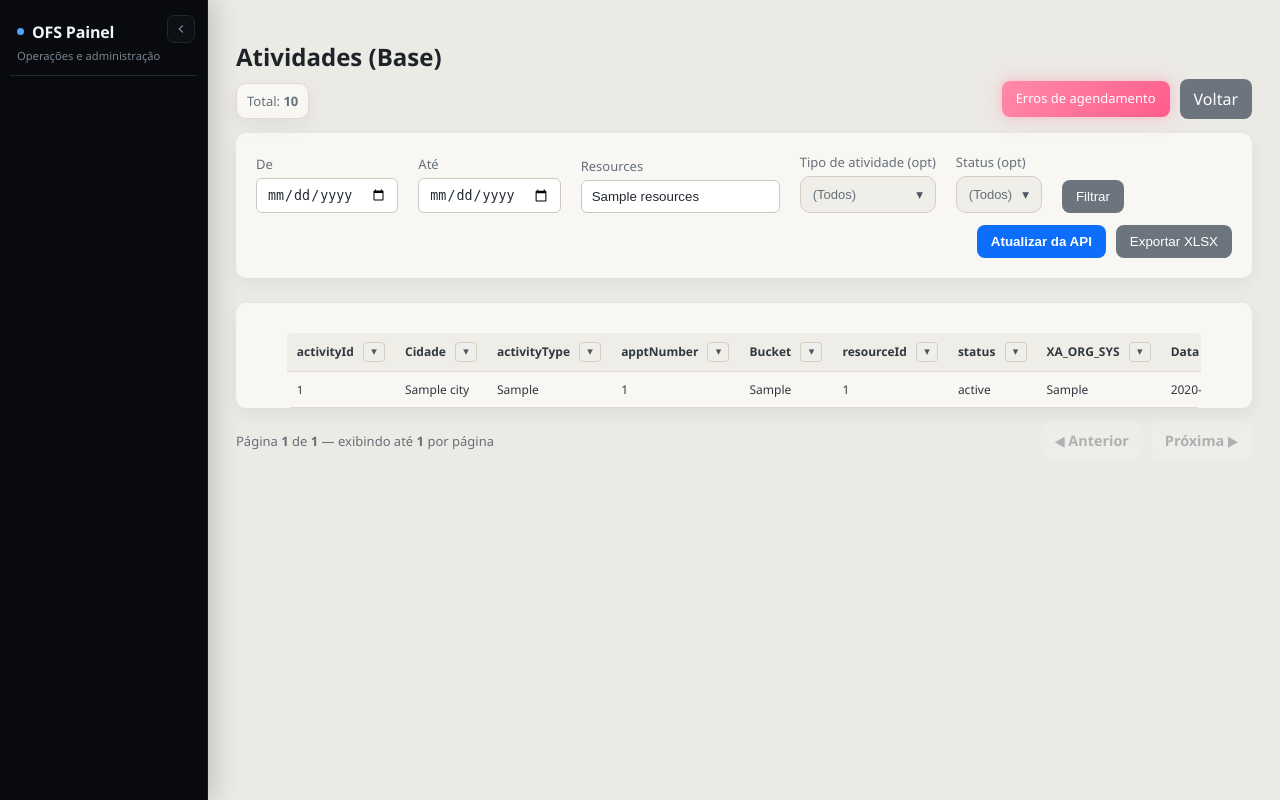
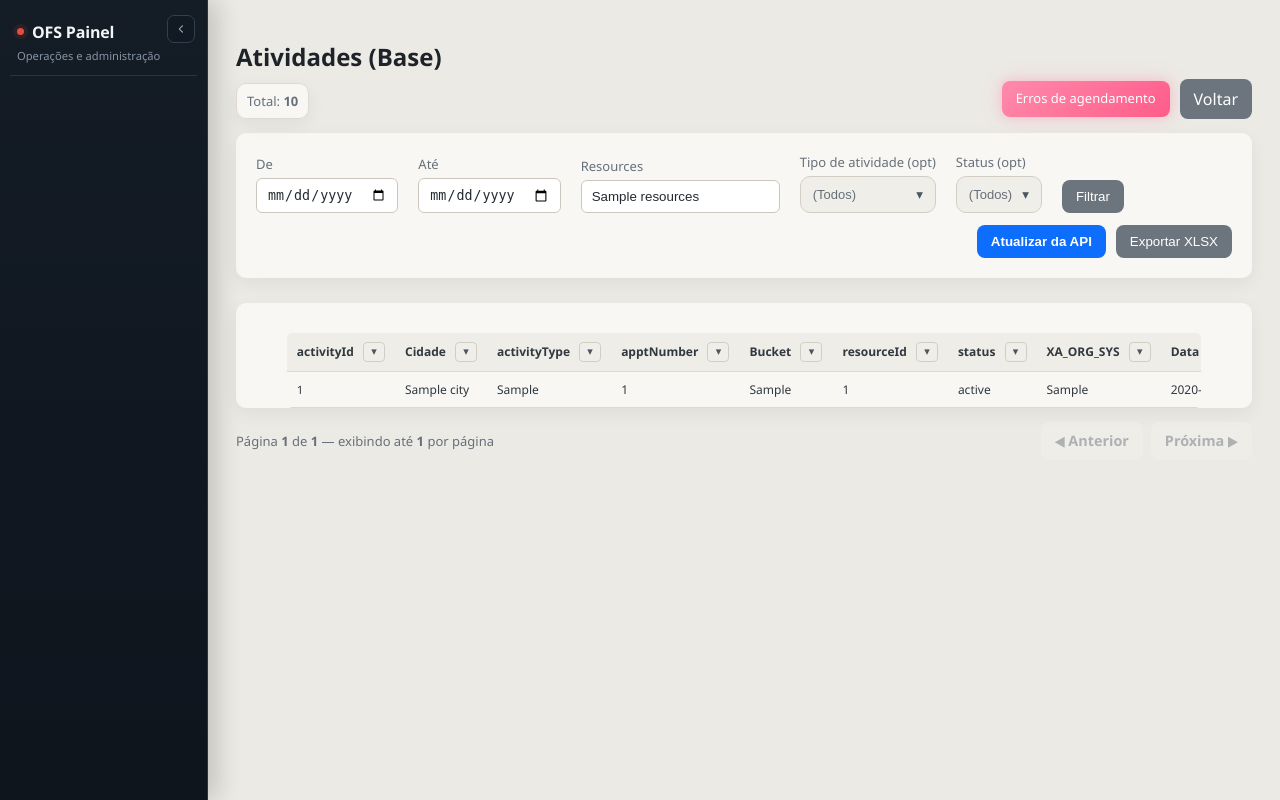
Before and after one commit to btVagner/ofs-user-updater, a Python web app: template templates/atividades_base/ofs_atividades_base.html in a window 1280 px wide. Run offline with Jinja, Linux system fonts and the light colour scheme; the template is opened without the code that fills it: most values are stand-ins (such as "Sample title", 1, 10 or a date in 2020).

Commit message:
style: refina esquema de cores do sidebar

```diff
--- a/static/style.css
+++ b/static/style.css
@@ -414,9 +414,9 @@ body.login-page {
     gap: 8px;
     z-index: 150;
     overflow: hidden;
-    background: #080a0d;
-    border-right: 1px solid #171b20;
-    box-shadow: 8px 0 22px rgba(0, 0, 0, 0.16);
+    background: linear-gradient(180deg, #141c25 0%, #101720 58%, #0e151d 100%);
+    border-right: 1px solid #293542;
+    box-shadow: 8px 0 24px rgba(15, 23, 32, 0.2);
 }
 
 .sidebar-top {
@@ -425,7 +425,7 @@ body.login-page {
 
 .sidebar-logo {
     padding: 4px 7px 12px;
-    border-bottom: 1px solid var(--ofs-border-soft);
+    border-bottom: 1px solid #2a3541;
 }
 
 .logo {
@@ -444,13 +444,14 @@ body.login-page {
     height: 7px;
     margin-right: 8px;
     border-radius: 50%;
-    background: var(--ofs-accent);
+    background: #e44c42;
+    box-shadow: 0 0 0 4px rgba(228, 76, 66, 0.1);
 }
 
 .sidebar-logo-subtitle {
     display: block;
     margin-top: 5px;
-    color: var(--ofs-text-subtle);
+    color: #8594a3;
     font-size: 0.7rem;
     line-height: 1.35;
 }
@@ -3409,10 +3422,10 @@ html.sidebar-collapsed body:not(.login-page) {
     align-items: center;
     justify-content: center;
     padding: 0;
-    border: 1px solid #20262d;
+    border: 1px solid #304050;
     border-radius: 7px;
-    background: #0d1014;
-    color: #9aa7b4;
+    background: #111923;
+    color: #a7b5c3;
     cursor: pointer;
     transition: color 0.15s ease, background-color 0.15s ease, border-color 0.15s ease;
 }
```
Also changed, not shown: other parts of static/style.css (+31 -17 lines), tests/test_frontend_assets.py (+3 -0 lines).
